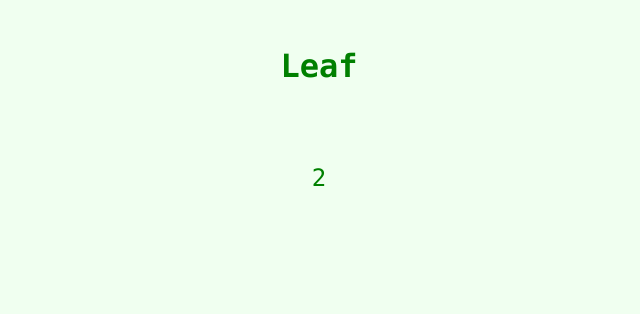
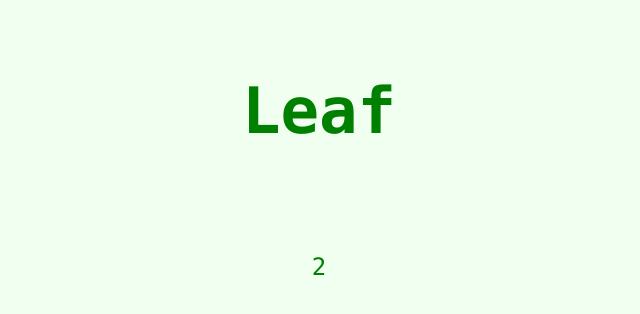
Before and after one commit to slashsite/slashsite.github.io, a Jekyll site: the page built from superwibr/leaf.html, in a window 1280 px wide. Shown: the top 314 px of the page, without its empty margins (321-961 px from the left). Built offline with Jekyll 4.4.1, drawn with Linux system fonts in a browser that asks for light colours.

Commit message:
Updated Master

```diff
--- a/superwibr/leaf.html
+++ b/superwibr/leaf.html
@@ -22,7 +22,7 @@ layout: void
 <body>
 
 <div style="padding:1%; text-align:center;">
-<h1 style="font-size: xx-large;" class="easefadetop">Leaf</h1>
+<h1 style="font-size: 5vw;" class="easefadetop">Leaf</h1>
 <br/>
 <p>2</p>
 </div>
```
